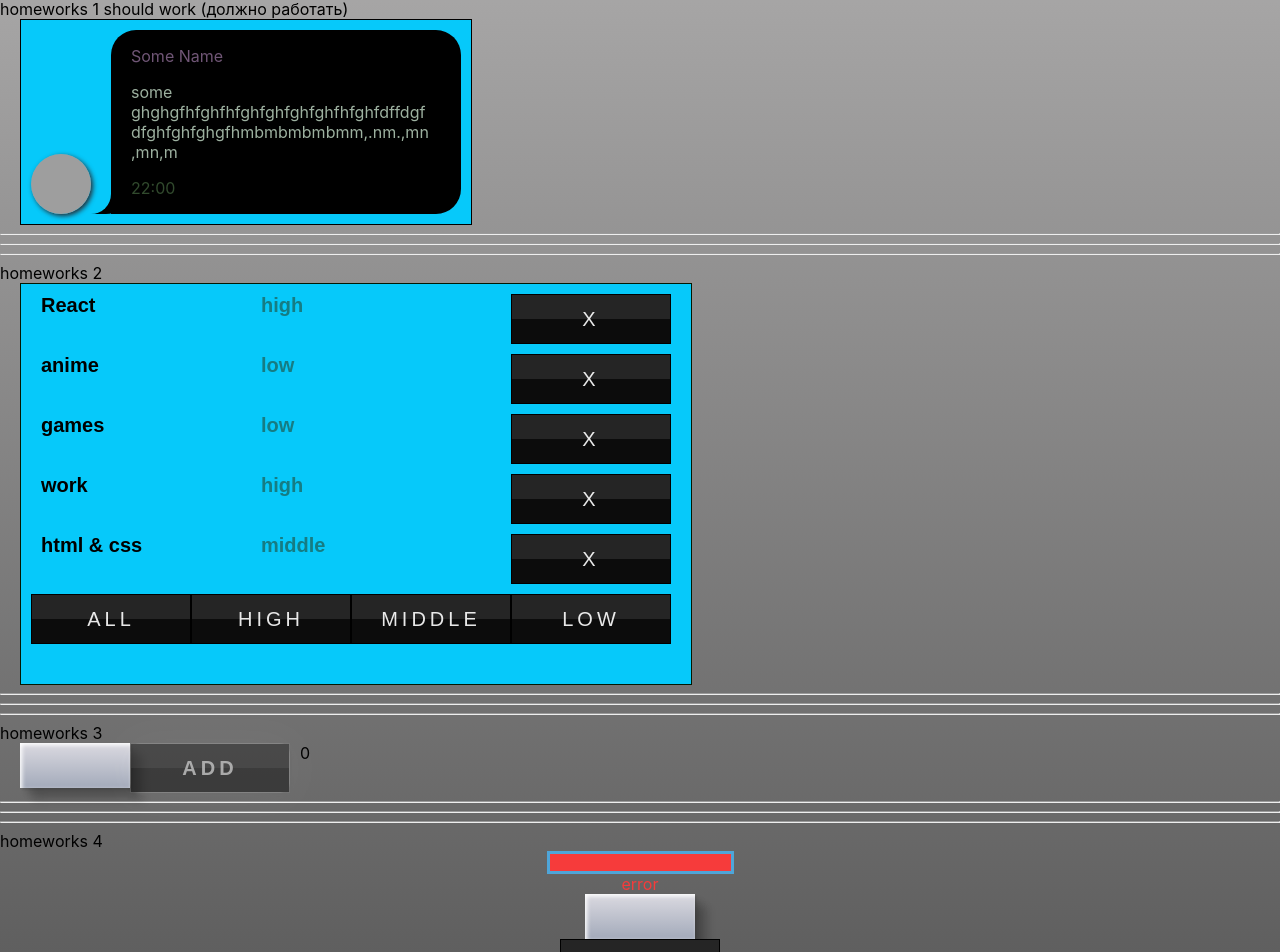
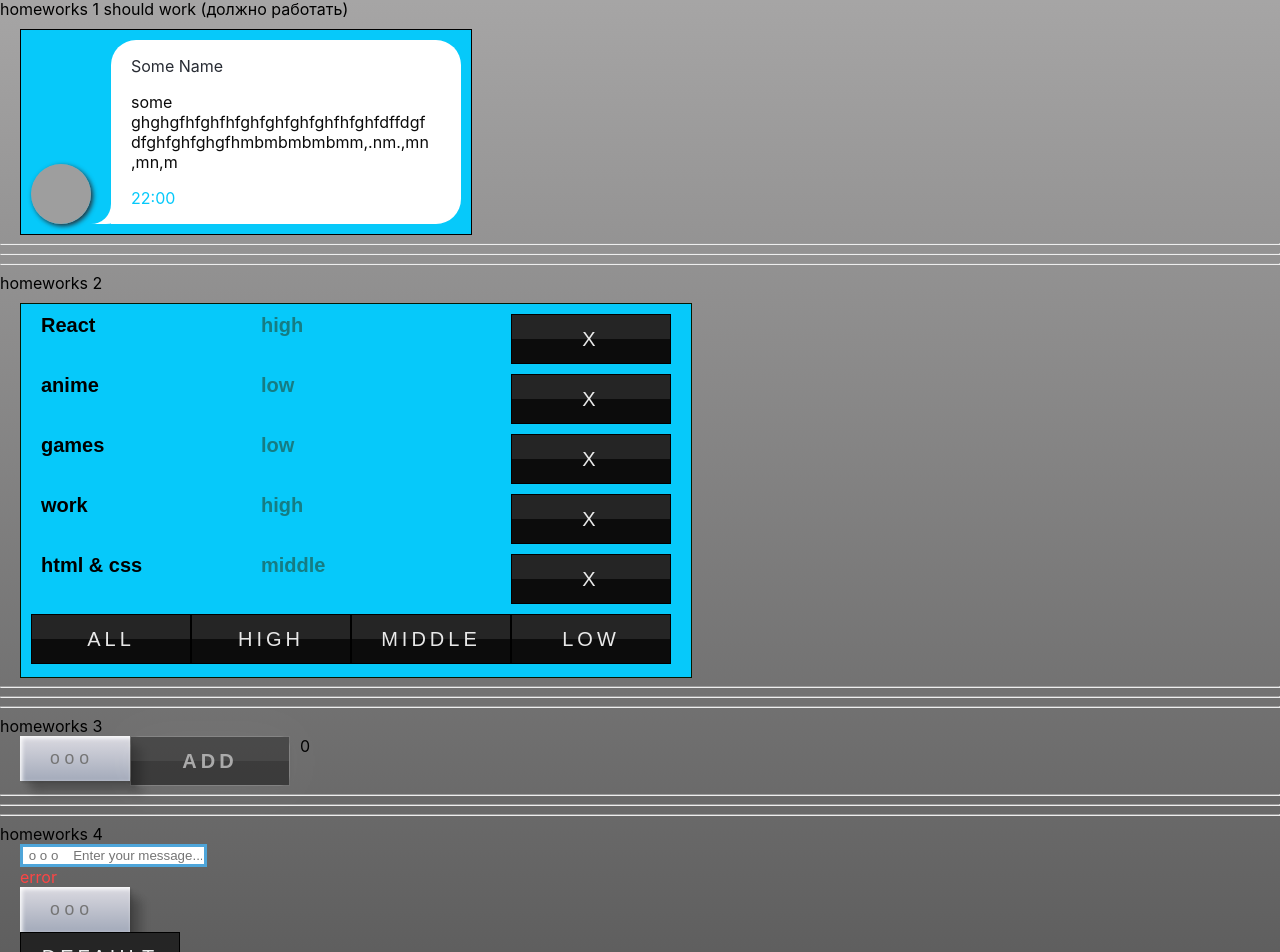
Before and after one commit to UserPasha/IT-Incubator-HomeWorks, a React (Create React App) app: page / in a window 1280 px wide. Shown: the part 39-991 px from the top of the page. Built offline with nearby package versions, Linux system fonts and the light colour scheme; grey boxes are pictures that could not be loaded.

Commit message:
little of restyling

```diff
--- a/src/p2-homeworks/h1/Message.module.css
+++ b/src/p2-homeworks/h1/Message.module.css
@@ -1,14 +1,16 @@
 
 .wrapper {
+    margin-top: 10px;
     margin-left: 20px;
     display: flex;
     width: 450px;
     min-height: 100px;
-    miax-height: 500px;
+    max-height: 500px;
     border: 1px solid black;
     background-color: #06c9fa;
     position: relative;
     padding: 10px 0;
+
 }
 
 .wrapper img {
@@ -25,7 +27,8 @@
     width: 350px;
     margin-left: 90px;
     border-radius: 25px 25px 25px 0;
-    background-color: black;
+    background-color: #fff;
+
     position: relative;
 }
 
@@ -38,7 +41,7 @@
     height: 20px;
     background-color: transparent;
     border-bottom-right-radius: 35px;
-    box-shadow: 15px 0 0 0 black;
+    box-shadow: 15px 0 0 0 #fff;
 }
 
 .message {
@@ -48,19 +51,19 @@
 }
 
 .message .name {
-    color: rgb(112, 86, 118);
+    color: #282c34;
 
 }
 
 .message .text {
     min-width: 150px;
     max-width: 300px;
-    color: rgb(157, 177, 160);
+    color: rgb(10, 10, 10);
     word-wrap: break-word;
 }
 
 .message .date {
-    color: rgb(49, 74, 45);
+    color: #06c9fa;
     /* position: absolute;*/
     right: 10px;
     bottom: 1px;
--- a/src/p2-homeworks/h2/Affairs.module.css
+++ b/src/p2-homeworks/h2/Affairs.module.css
@@ -1,11 +1,16 @@
 .hw2Wrapper {
+
     padding: 10px;
     margin-left: 20px;
+    margin-top: 10px;
     width: 650px;
-    height: 380px;
+    /*height: 380px;*/
+    min-height: 50px;
+    max-height: 500px;
     background-color: #06c9fa;
     border: 1px solid #031803;
 }
+
 
 /*.hw2Wrapper button {*/
 /*    border-radius: 10px;*/
--- a/src/p2-homeworks/h2/Affairs.tsx
+++ b/src/p2-homeworks/h2/Affairs.tsx
@@ -48,6 +48,7 @@ function Affairs(props: AffairsPropsType) {
             <SuperButton onClick={setHigh}>High</SuperButton>
             <SuperButton onClick={setMiddle}>Middle</SuperButton>
             <SuperButton onClick={setLow}>Low</SuperButton>
+
         </div>
     )
 }
--- a/src/p2-homeworks/h4/HW4.module.css
+++ b/src/p2-homeworks/h4/HW4.module.css
@@ -3,9 +3,10 @@
 }
 
 .column {
+    margin-left: 20px;
     display: flex;
     flex-direction: column;
-    align-items: center;
+    align-items: start;
 }
 
 .testSpanError {
--- a/src/p2-homeworks/h4/common/c1-SuperInputText/SuperInputText.module.css
+++ b/src/p2-homeworks/h4/common/c1-SuperInputText/SuperInputText.module.css
@@ -33,9 +33,10 @@
 
 .errorInput {
     border: 3px solid #4EA5D9;
-    background:  #f63b3b;;
+    /*background:  #f63b3b;*/
+    color: black;
 }
 
 .error {
-    color: #f63b3b;
+    color: #fd4545;
 }
--- a/src/p2-homeworks/h4/common/c1-SuperInputText/SuperInputText.tsx
+++ b/src/p2-homeworks/h4/common/c1-SuperInputText/SuperInputText.tsx
@@ -50,7 +50,7 @@ const SuperInputText: React.FC<SuperInputTextPropsType> = (
                 onChange={onChangeCallback}
                 onKeyPress={onKeyPressCallback}
                 className={finalInputClassName}
-            //    placeholder={"Enter your message"}
+                placeholder={" o o o    Enter your message..."}
                 {...restProps} // отдаём инпуту остальные пропсы если они есть (value например там внутри)
 
             />
--- a/src/p2-homeworks/h4/common/c2-SuperButton/SuperButton.module.css
+++ b/src/p2-homeworks/h4/common/c2-SuperButton/SuperButton.module.css
@@ -76,13 +76,18 @@
     left: 0;
     width: 100%;
     height: 100%;
-    background:linear-gradient(45deg, #fb0094, #00f, #0f0,
+    background:linear-gradient(90deg,  #06c9fa,
+    #a9a8a8,  #06c9fa,
+    #a9a8a8,  #06c9fa,
+    #a9a8a8, #06c9fa,
+    #a9a8a8);
+   /* background:linear-gradient(45deg, #fb0094, #00f, #0f0,
     #ff0, #f00,#fb0094, #00f, #0f0,
-    #ff0, #f00);
+    #ff0, #f00);*/
     background-size: 400%;
     opacity: 0;
     transition: 0.5s;
-    animation: animate 20s linear infinite;
+    animation: animate 10s linear infinite;
 }
 .defaultTwo:after{
     content: "";
@@ -91,14 +96,16 @@
     left: 0;
     width: 100%;
     height: 100%;
-    background:linear-gradient(45deg, #fb0094, #00f, #0f0,
-    #ff0, #f00,#fb0094, #00f, #0f0,
-    #ff0, #f00);
+    background:linear-gradient(90deg,  #06c9fa,
+    #a9a8a8,  #06c9fa,
+    #a9a8a8,  #06c9fa,
+    #a9a8a8, #06c9fa,
+    #a9a8a8);
     background-size: 400%;
     opacity: 0;
-    filter:blur(20px);
+    filter:blur(25px);
     transition: 0.5s;
-    animation: animate 20s linear infinite;
+    animation: animate 10s linear infinite;
 }
 .defaultTwo:hover::before,
 .defaultTwo:hover::after{
@@ -167,6 +174,7 @@
 .defaultTwo:focus{
     color: #000000;
     background: rgba(255, 255, 255, 1);
+    border: 1px solid  #000000 ;
 }
 .defaultTwo:focus::before,
 .defaultTwo:focus::after
```
